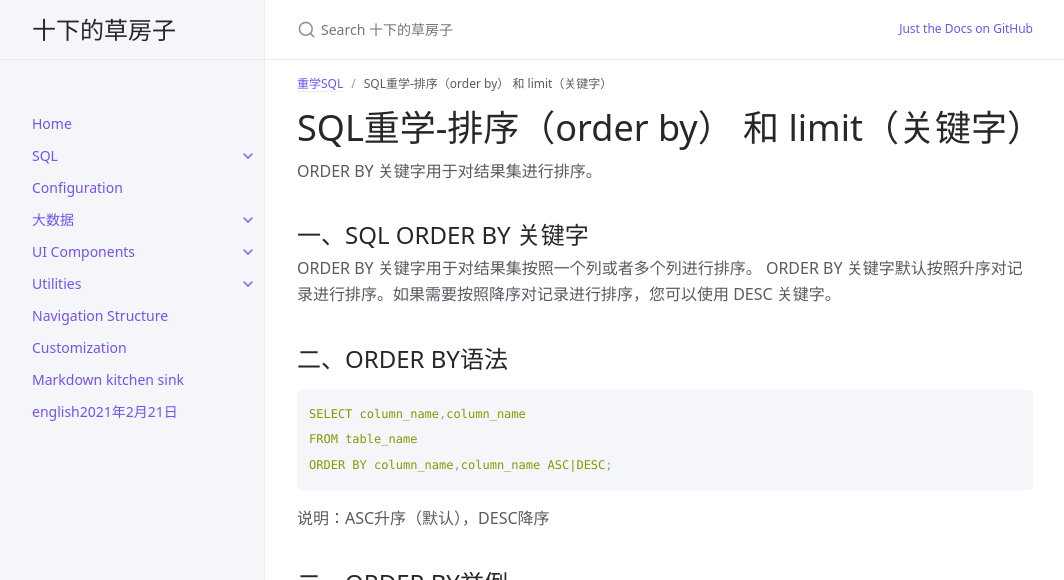
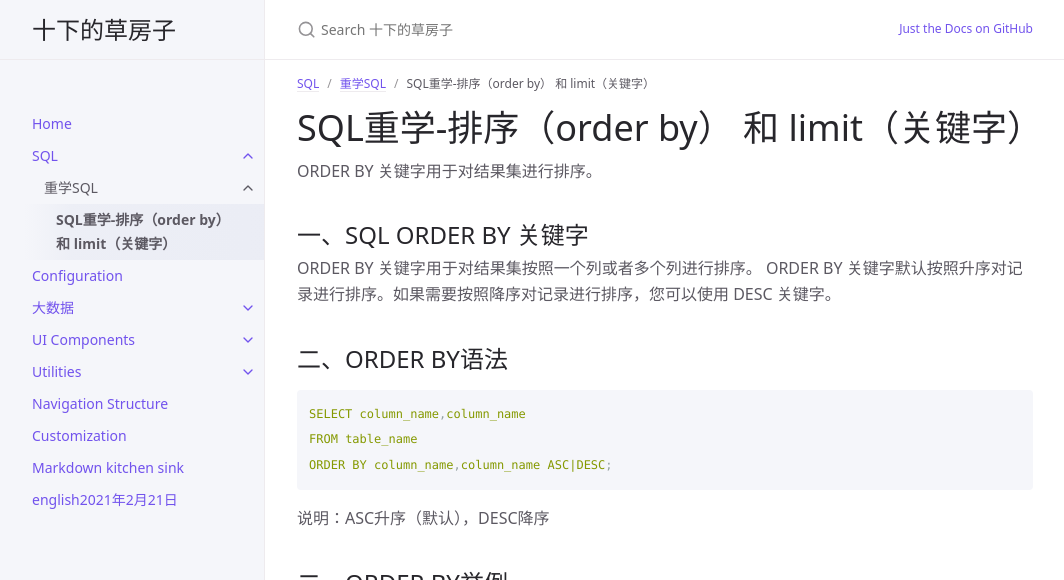
Before and after one commit to 1498047434/myblog, a Jekyll site: the page built from docs/SQL/重学SQL/SQL重学-排序（order by） 和 limit（关键字）.md, in a window 1280 px wide and 900 px high, cut to the strip 0-580 px from the top of the window. Shown: the whole strip, without its empty margins (107-1171 px from the left). Built offline with Jekyll 4.4.1, drawn with Linux system fonts in a browser that asks for light colours.

Commit message:
Update SQL重学-排序（order by） 和 limit（关键字）.md

```diff
--- a/docs/SQL/重学SQL/SQL重学-排序（order by） 和 limit（关键字）.md
+++ b/docs/SQL/重学SQL/SQL重学-排序（order by） 和 limit（关键字）.md
@@ -2,6 +2,7 @@
 layout: default
 title: SQL重学-排序（order by） 和 limit（关键字）
 parent: 重学SQL
+grand_parent: SQL
 ---
 # SQL重学-排序（order by） 和 limit（关键字）
 ORDER BY 关键字用于对结果集进行排序。
```
